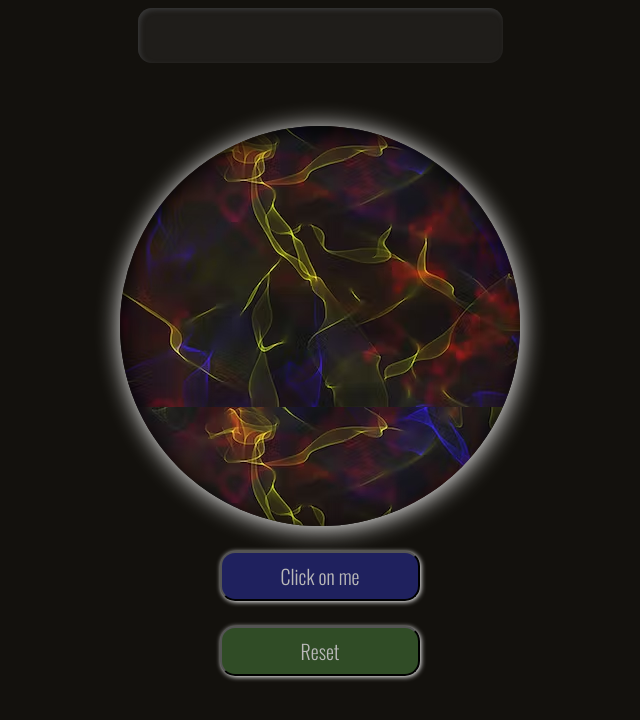
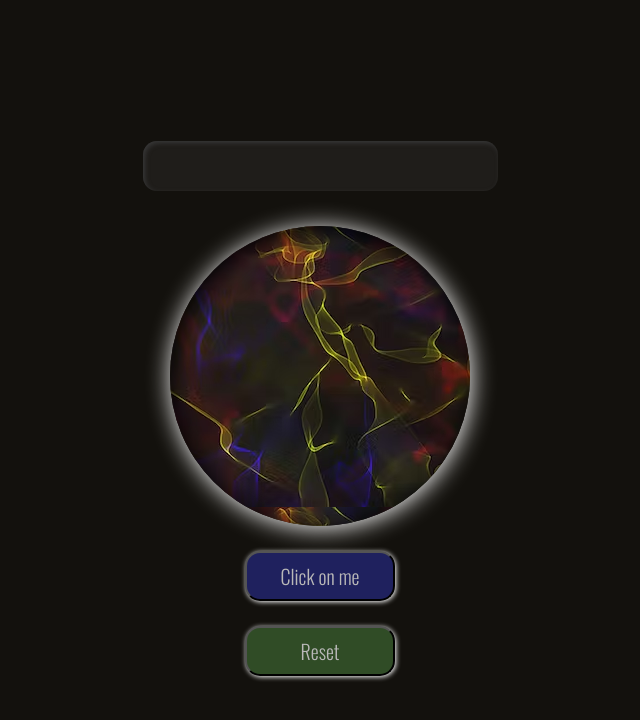
Before and after one commit to sveta-bezradina/predictive-sphere, a plain HTML site: page index.html in a window 1280 px wide. Shown: the whole page, without its empty margins (320-960 px from the left). Drawn offline with nearby package versions, Linux system fonts and the light colour scheme.

Commit message:
Update style.css

```diff
--- a/css/style.css
+++ b/css/style.css
@@ -1,7 +1,12 @@
 @import url('https://fonts.googleapis.com/css2?family=Oswald:wght@300&display=swap');
+@media screen and (max-width:480px){
+    input{
+        background-color: black;
+    }
+}
 body{
 	width:auto;
-	height:auto;
+	height:100vh;
     display: flex;
     flex-direction: column;
     justify-content: center;
@@ -11,7 +16,7 @@ body{
 }
 .first{
     width:auto;
-    height:100%;
+    height:50px;
     display: flex;
     justify-content: space-around;
 	align-items:center;
@@ -24,7 +29,7 @@ input{
     border-radius: 14px;
     color: white;
     border: 0px;
-    padding: 5px 0 0 15px;
+    padding: 5px 0 0 5px;
     box-shadow: inset 2px 2px 5px rgb(56, 56, 56);
     font-family: 'Oswald', sans-serif;
     font-size: 15pt;
@@ -35,12 +40,12 @@ input{
     display: flex;
     justify-content: center;
 	align-items:center;
+    margin-top: 35px;
 	flex-direction:column;
-    margin-top:5%;
 }
 .circle{
-    width:400px;
-    height:400px;
+    width:300px;
+    height:300px;
     display: flex;
     justify-content: space-around;
     border-radius:50%;
@@ -57,7 +62,7 @@ button{
 	height:50px;
 	background-color: #1f215e;
 	border-radius: 15px;
-    margin: 25px 0  0 0px;
+    margin: 25px 0  0 0;
     font-family: 'Oswald', sans-serif;
 	font-size: 15pt;
     box-shadow:1px 1px 5px rgb(255, 255, 255);
```
